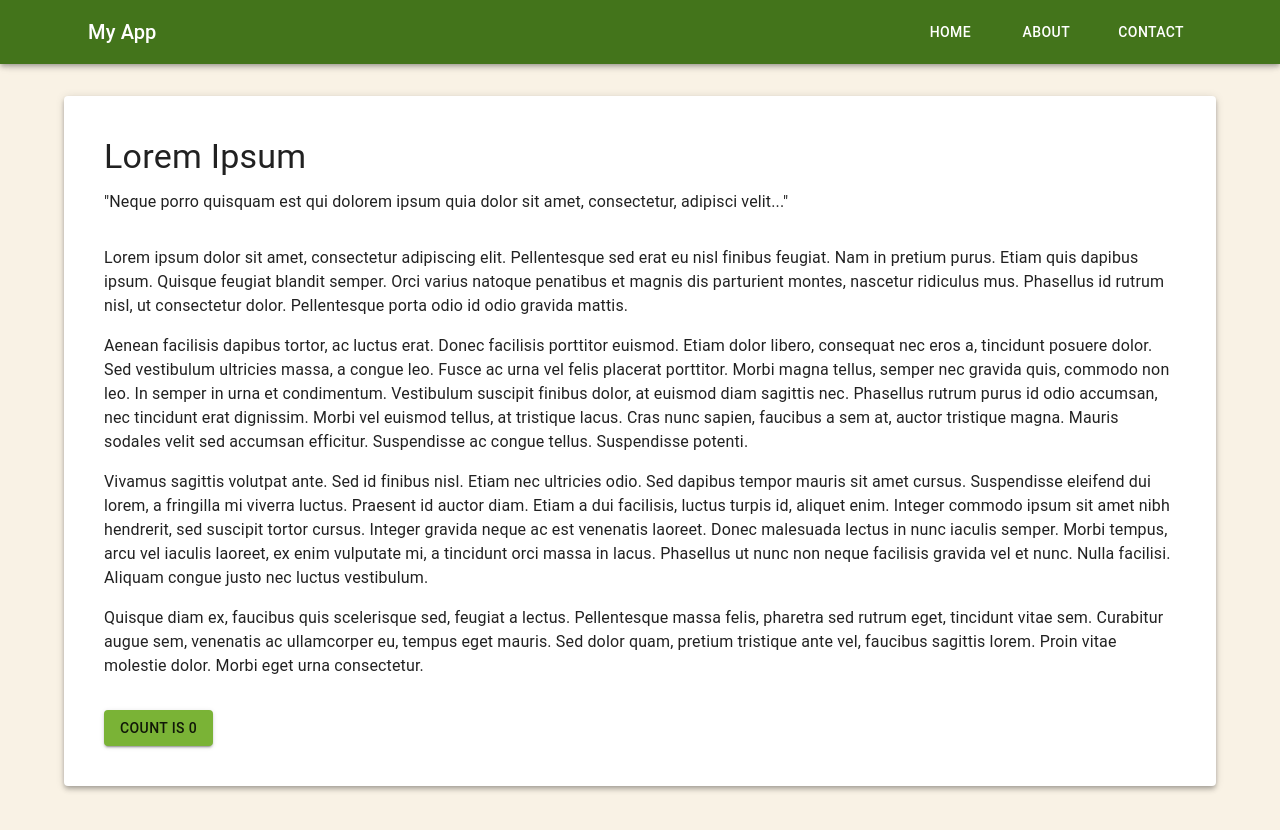
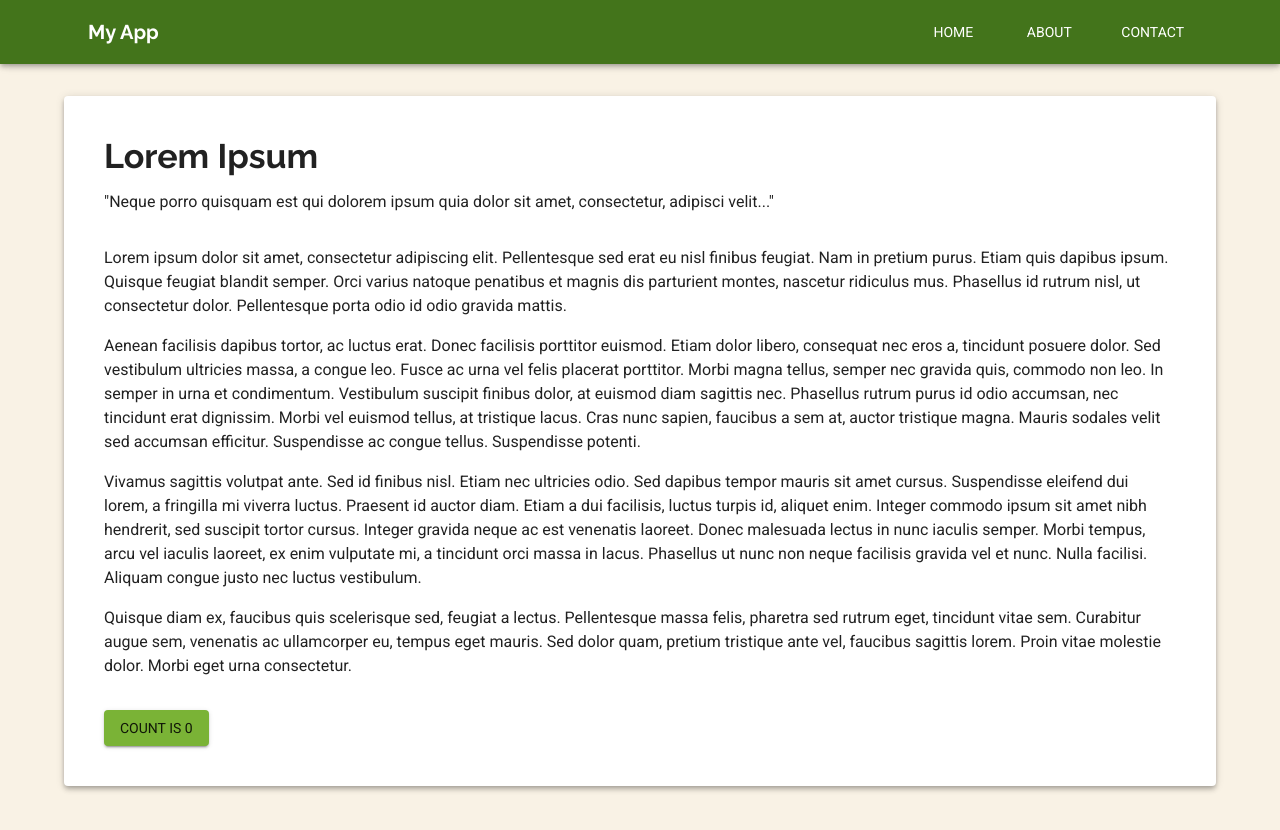
Before and after one commit to riinakik/rakenduste-programmeerimine-2025, a React (Vite) app in the folder 2025-09-18/my-app/: page / in a window 1280 px wide. Shown: the top 830 px of the page. Built offline with nearby package versions, Linux system fonts and the light colour scheme.

Commit message:
style(typography): add Raleway and Roboto fonts

```diff
--- a/2025-09-18/my-app/package.json
+++ b/2025-09-18/my-app/package.json
@@ -12,6 +12,8 @@
   "dependencies": {
     "@emotion/react": "^11.14.0",
     "@emotion/styled": "^11.14.1",
+    "@fontsource/raleway": "^5.2.8",
+    "@fontsource/roboto": "^5.2.8",
     "@mui/material": "^7.3.2",
     "react": "^19.1.1",
     "react-dom": "^19.1.1",
--- a/2025-09-18/my-app/src/main.tsx
+++ b/2025-09-18/my-app/src/main.tsx
@@ -8,6 +8,10 @@ import Home from "./components/Home";
 import About from "./components/About";
 import Contact from "./components/Contact";
 import theme from "./theme";
+import "@fontsource/roboto/400.css";
+import "@fontsource/roboto/700.css";
+import "@fontsource/raleway/400.css";
+import "@fontsource/raleway/700.css";
 
 ReactDOM.createRoot(document.getElementById("root")!).render(
   <StyledEngineProvider injectFirst>
--- a/2025-09-18/my-app/src/theme.ts
+++ b/2025-09-18/my-app/src/theme.ts
@@ -13,6 +13,17 @@ const theme = createTheme({
       paper: "#ffffff",
     },
   },
+     typography: {
+    fontFamily: 'Roboto, sans-serif',
+
+    // Pealkirjade jaoks kasutame Raleway'd
+    h1: { fontFamily: 'Raleway, sans-serif', fontWeight: 700 },
+    h2: { fontFamily: 'Raleway, sans-serif', fontWeight: 700 },
+    h3: { fontFamily: 'Raleway, sans-serif', fontWeight: 700 },
+    h4: { fontFamily: 'Raleway, sans-serif', fontWeight: 700 },
+    h5: { fontFamily: 'Raleway, sans-serif', fontWeight: 700 },
+    h6: { fontFamily: 'Raleway, sans-serif', fontWeight: 700 },
+  },
 });
 
 export default theme;
```
Also changed, not shown: 1 other file (tests, documents, lock files or other folders).
